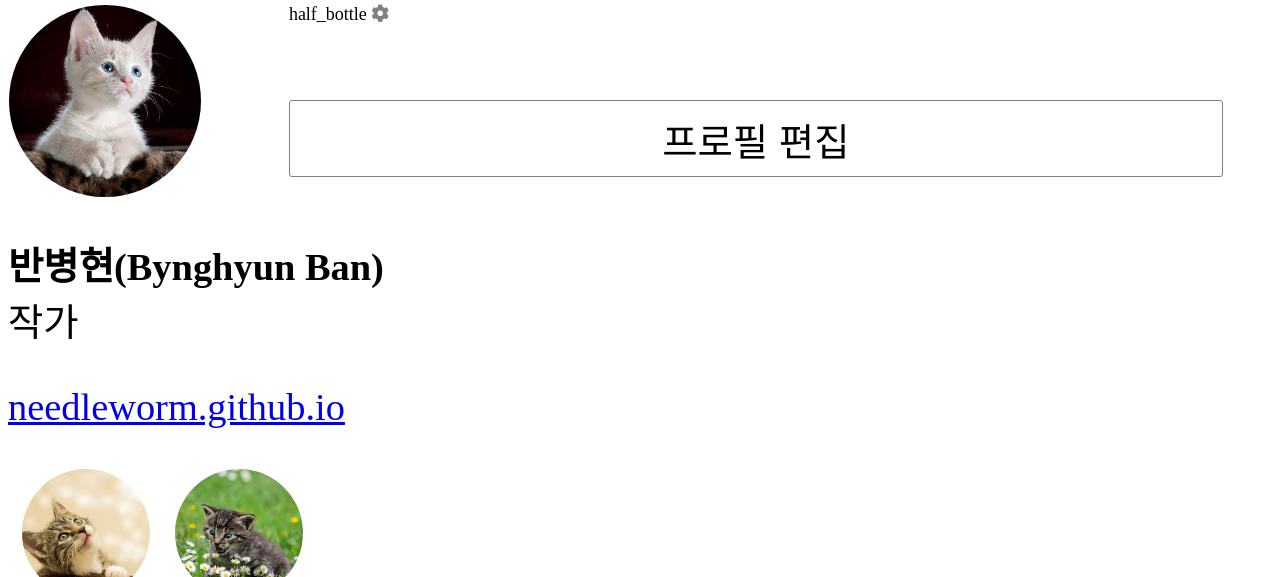
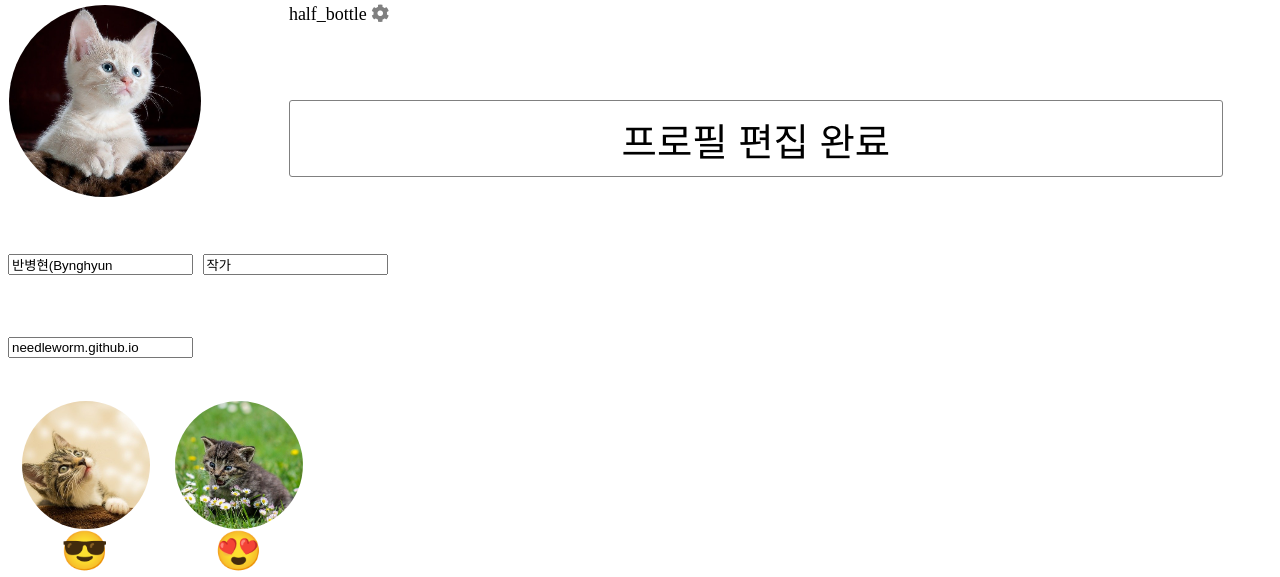
Before and after one commit to kimangsub/instagram, a plain HTML site: page index.html in a window 1280 px wide. Both pictures are taken after a click on the button "프로필 편집". Shown: the part 171-748 px from the top of the page. Drawn offline with Linux system fonts and the light colour scheme.

Commit message:
인스타그램 자바스크립트 작성

```diff
--- a/index.html
+++ b/index.html
@@ -6,6 +6,7 @@
     <title>instgram</title>
     <link href="style.css" rel="stylesheet">
     <link rel="stylesheet" href="https://pro.fontawesome.com/releases/v5.10.0/css/all.css">
+    <script src="script.js"></script>
 </head>
 <body>
     <div id="top">
@@ -32,7 +33,8 @@
         옆에 글이 올 수 없다.-->
         <div id="profile_info">
             <div id="id">
-                half_bottle <i class="fas fa-cog"></i>
+                <span>half_bottle</span>
+                <i class="fas fa-cog"></i>
             </div>
             <button>프로필 편집</button>
         </div>
@@ -44,12 +46,12 @@
     <div>
     <p>
         <!-- <strong> 볼드체 표현-->
-        <strong>
+        <strong id="userInfo">
             반병현(Bynghyun Ban)<br>
         </strong>
-        작가
+        <span id="summary">작가</span>
     </p>
-    <p>
+    <p id="profileDetail">
         <a href="https://needleworm.github.io">
         needleworm.github.io
     </a>
--- /dev/null
+++ b/script.js
@@ -0,0 +1,73 @@
+document.addEventListener("DOMContentLoaded", function(e){
+    let configID = document.querySelector("#id i");
+    let idText = document.querySelector("#id span");
+
+    configID.addEventListener("click", function(e){
+        idText.textContent = prompt('새로운 아이디를 입력하세요')
+    })
+
+    let profileEditButton = document.querySelector("#profile_info button")
+
+    let userInfo = document.querySelector("#userInfo");
+    let summary = document.querySelector("#summary");
+    let profileDetail = document.querySelector("#profileDetail");
+    let changing = false;
+
+    //프로필 편집 버튼을 눌렀을 때
+    profileEditButton.addEventListener("click", function(e){
+        if(changing){
+            //input 태그에 들어있는 값을 변수에 저장
+            let _userInfo = userInfo.querySelector("input").value;
+            let _summary = summary.querySelector("input").value;
+            let _profileDetail = profileDetail.querySelector("input").value;
+
+            //innerHTML
+            //태그에 HTML코드를 삽입하는 도구이다.
+            //HTML태그를 직접 조작할 수 있는 강력한 도구이다.
+            userInfo.innerHTML = _userInfo;
+            summary.innerHTML = _summary;
+
+            //url의 경우 http로 시작하면 a태그를 단다.
+            //http가 아닐경우 그냥 넣는다.
+            if(_profileDetail.startsWith("http")){
+                _profileDetail = "<a href="+_profileDetail+">"+_profileDetail+"</a>";
+            }
+
+            profileDetail.innerHTML = _profileDetail;
+
+            //버튼의 글자를 프로필 편집으로 바꾼다.
+            e.target.textContent = "프로필 편집";
+            changing = false;
+        } else {
+            //각각의 태그에 들어있는 내욜을 변수에 저장
+            let _userInfo = userInfo.textContent;
+            let _summary = summary.textContent;
+            let _profileDetail = profileDetail.textContent;
+
+            //<input value= "half_bootle"></input>
+            userInfo.innerHTML = "<input value="+_userInfo+"></input>";
+            summary.innerHTML = "<input value="+_summary+"></input>";
+            profileDetail.innerHTML = "<input value="+_profileDetail+"></input>";
+            //버튼의 글자를 "프로필 편집 완료"로 수정
+            e.target.textContent = "프로필 편집 완료";
+            changing = true;
+        }
+    })
+
+    let profile_pic = document.querySelector("#profile_pic .circle_pic")
+
+    profile_pic.addEventListener("mouseover", function(e){
+        e.target.style.filter = "grayscale(50%)";
+    })
+
+    profile_pic.addEventListener("mouseleave",function(e){
+        //filter는 사진에 필터를 씌우는 css속성
+        //사진의 색조를 조절하는 도구
+        //grayscale()을 사용하여 흑백화시킨다.
+        e.target.style.filter = "grayscale(0%)";
+    })
+
+    profile_pic.addEventListener("click", function(e){
+        profile_pic.setAttribute("src", prompt("이미지 url을 입력해주세요"))
+    })
+})
```
